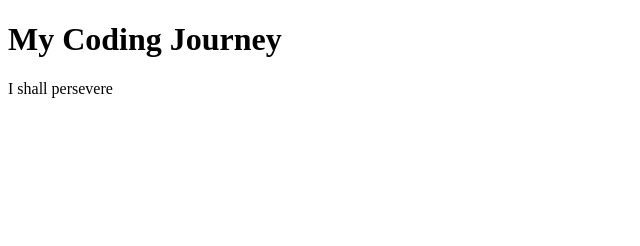
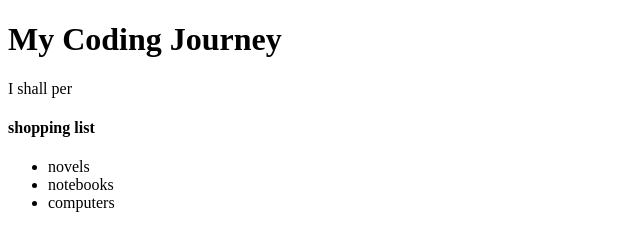
Before and after one commit to LianaAkwayorwoth/FrontEnd, a plain HTML site: page index.html in a window 1280 px wide. Shown: the whole page, without its empty margins (0-640 px from the left). Drawn offline with Linux system fonts and the light colour scheme.

Commit message:
shopping list
added a list

```diff
--- a/index.html
+++ b/index.html
@@ -7,6 +7,12 @@
 </head>
 <body>
     <h1>My Coding Journey</h1>
-    <p> I shall persevere</p>
+    <p> I shall per</p>
+    <h4>shopping list</h4>
+    <ul>
+        <li>novels</li>
+        <li>notebooks</li>
+        <li>computers</li>
+    </ul>
 </body>
 </html>
```
